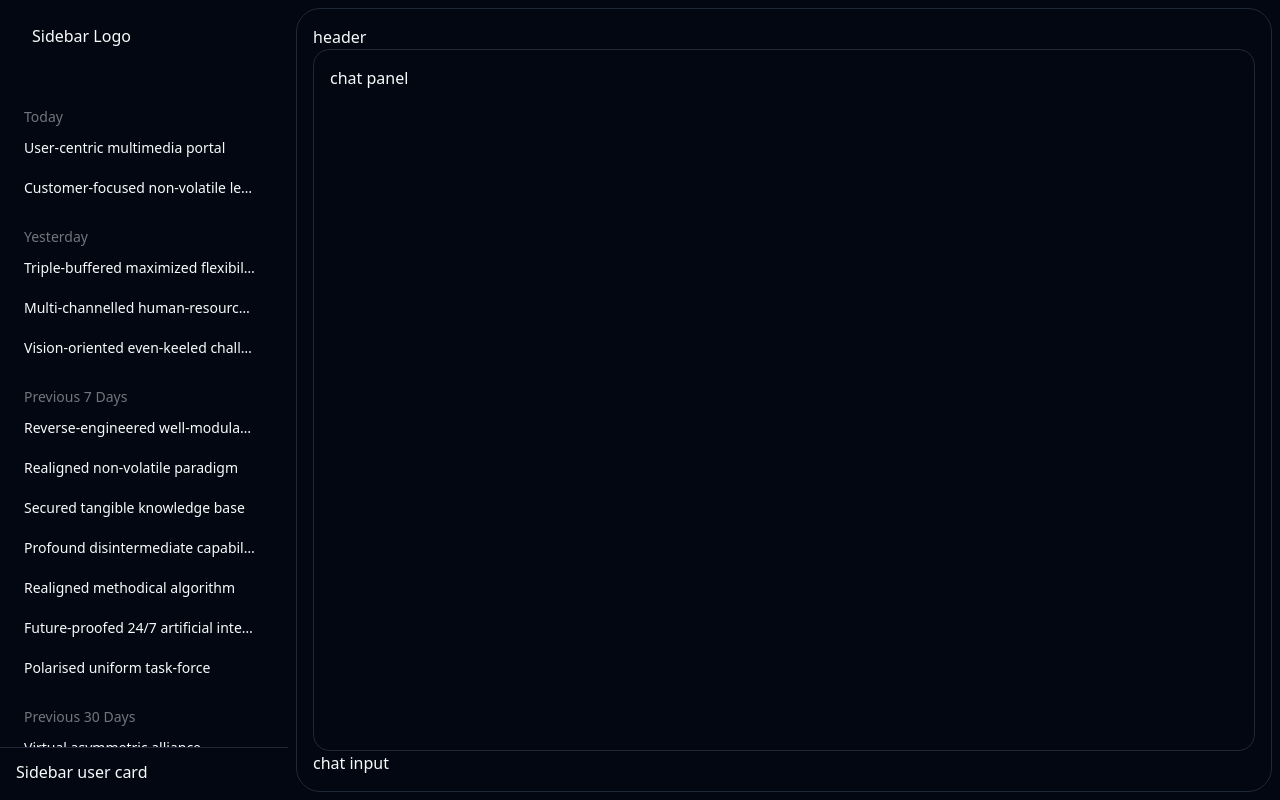
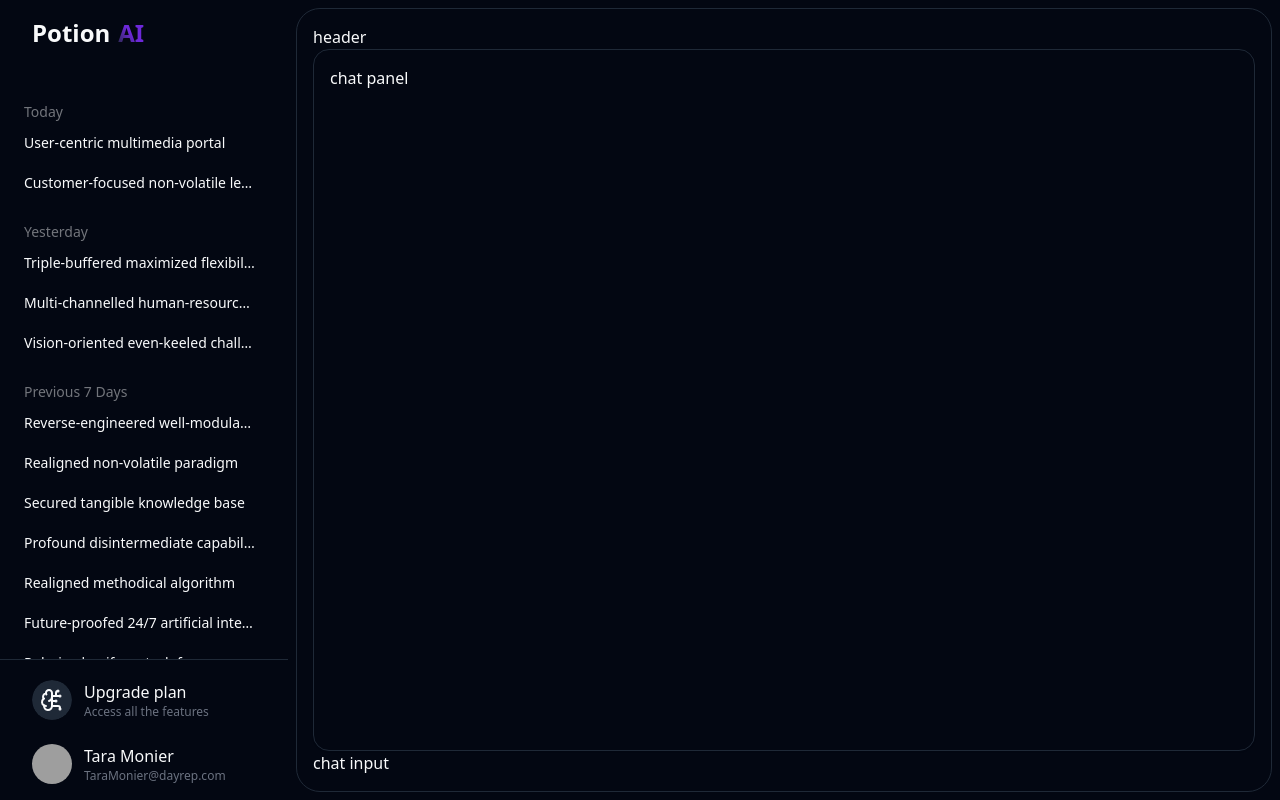
Before and after one commit to hessamkhoobkar/potion-react, a React (Vite) app: page / in a window 1280 px wide. Built offline with nearby package versions, Linux system fonts and the light colour scheme; grey boxes are pictures that could not be loaded.

Commit message:
init base account section

```diff
--- a/package.json
+++ b/package.json
@@ -11,6 +11,8 @@
     "tailwind": "npx prettier --write ."
   },
   "dependencies": {
+    "@radix-ui/react-avatar": "^1.0.4",
+    "@radix-ui/react-dialog": "^1.0.5",
     "@radix-ui/react-dropdown-menu": "^2.0.6",
     "@radix-ui/react-slot": "^1.0.2",
     "class-variance-authority": "^0.7.0",
--- a/src/components/app/Sidebar.tsx
+++ b/src/components/app/Sidebar.tsx
@@ -1,15 +1,19 @@
+import AccountSection from './sidebar/AccountSection';
 import ChatHistory from './sidebar/ChatHistory';
 
 export default function Sidebar() {
   return (
     <div className="z-10 flex h-dvh w-72 flex-col overflow-hidden">
       <div className="flex h-24 w-full items-center justify-start p-4 ps-8">
-        <span>Sidebar Logo</span>
+        <span className="text-2xl font-black">
+          <span>Potion</span>
+          <span className="ms-2 inline-block bg-gradient-to-tr from-secondary via-primary to-primary bg-clip-text text-transparent">
+            AI
+          </span>
+        </span>
       </div>
       <ChatHistory />
-      <div className="w-full flex-col border-t p-4 pe-2 pt-3">
-        <span>Sidebar user card</span>
-      </div>
+      <AccountSection />
     </div>
   );
 }
--- /dev/null
+++ b/src/components/app/sidebar/AccountSection.tsx
@@ -0,0 +1,110 @@
+import { Avatar, AvatarFallback, AvatarImage } from '@/components/ui/avatar';
+import { Button } from '@/components/ui/button';
+import {
+  DropdownMenu,
+  DropdownMenuTrigger,
+  DropdownMenuContent,
+  DropdownMenuItem,
+  DropdownMenuShortcut,
+  DropdownMenuSeparator,
+} from '@/components/ui/dropdown-menu';
+import {
+  Dialog,
+  DialogContent,
+  DialogDescription,
+  DialogFooter,
+  DialogHeader,
+  DialogTitle,
+  DialogTrigger,
+} from '@/components/ui/dialog';
+
+import { BrainCircuit, LogOut } from 'lucide-react';
+
+export default function AccountSection() {
+  return (
+    <div className="flex w-full flex-col gap-2 border-t p-2 ps-4 pt-3">
+      <Dialog>
+        <DialogTrigger asChild>
+          <Button
+            className="h-auto w-full justify-start gap-3 px-4 py-2 focus-visible:ring-accent"
+            variant="ghost"
+          >
+            <Avatar>
+              <AvatarImage src="/" alt="Tara Monier" />
+              <AvatarFallback>
+                <BrainCircuit className="h-6 w-6" />
+              </AvatarFallback>
+            </Avatar>
+            <div className="flex flex-col items-start justify-start">
+              <span className="text-base">Upgrade plan</span>
+              <span className="text-xs text-gray-500">
+                Access all the features
+              </span>
+            </div>
+          </Button>
+        </DialogTrigger>
+        <DialogContent className="sm:max-w-[425px]">
+          <DialogHeader>
+            <DialogTitle>Edit profile</DialogTitle>
+            <DialogDescription>
+              Make changes to your profile here. Click save when you're done.
+            </DialogDescription>
+          </DialogHeader>
+          <div className="grid gap-4 py-4">
+            Lorem ipsum dolor sit amet consectetur adipisicing elit. Soluta
+            minima sunt nemo nesciunt facilis assumenda? Consequatur, aliquid
+            minima. Qui deserunt itaque possimus fugit iste enim non, dicta
+            beatae vel iusto.
+          </div>
+          <DialogFooter>
+            <Button type="submit">Save changes</Button>
+          </DialogFooter>
+        </DialogContent>
+      </Dialog>
+
+      {/* User button and dropdown */}
+      <DropdownMenu>
+        <DropdownMenuTrigger asChild>
+          <Button
+            className="h-auto w-full justify-start gap-3 px-4 py-2 focus-visible:ring-accent"
+            variant="ghost"
+          >
+            <Avatar>
+              <AvatarImage
+                src="https://github.com/shadcn.png"
+                alt="Tara Monier"
+              />
+              <AvatarFallback>TM</AvatarFallback>
+            </Avatar>
+            <div className="flex flex-col items-start justify-start">
+              <span className="text-base">Tara Monier</span>
+              <span className="text-xs text-gray-500">
+                TaraMonier@dayrep.com
+              </span>
+            </div>
+          </Button>
+        </DropdownMenuTrigger>
+        <DropdownMenuContent className="w-72">
+          <DropdownMenuItem>
+            <LogOut className="mr-2 h-4 w-4" />
+            <span>GitHub</span>
+          </DropdownMenuItem>
+          <DropdownMenuItem>
+            <LogOut className="mr-2 h-4 w-4" />
+            <span>Support</span>
+          </DropdownMenuItem>
+          <DropdownMenuItem>
+            <LogOut className="mr-2 h-4 w-4" />
+            <span>API</span>
+          </DropdownMenuItem>
+          <DropdownMenuSeparator />
+          <DropdownMenuItem>
+            <LogOut className="mr-2 h-4 w-4" />
+            <span>Log out</span>
+            <DropdownMenuShortcut>⇧⌘Q</DropdownMenuShortcut>
+          </DropdownMenuItem>
+        </DropdownMenuContent>
+      </DropdownMenu>
+    </div>
+  );
+}
--- /dev/null
+++ b/src/components/ui/avatar.tsx
@@ -0,0 +1,50 @@
+"use client"
+
+import * as React from "react"
+import * as AvatarPrimitive from "@radix-ui/react-avatar"
+
+import { cn } from "@/utils"
+
+const Avatar = React.forwardRef<
+  React.ElementRef<typeof AvatarPrimitive.Root>,
+  React.ComponentPropsWithoutRef<typeof AvatarPrimitive.Root>
+>(({ className, ...props }, ref) => (
+  <AvatarPrimitive.Root
+    ref={ref}
+    className={cn(
+      "relative flex h-10 w-10 shrink-0 overflow-hidden rounded-full",
+      className
+    )}
+    {...props}
+  />
+))
+Avatar.displayName = AvatarPrimitive.Root.displayName
+
+const AvatarImage = React.forwardRef<
+  React.ElementRef<typeof AvatarPrimitive.Image>,
+  React.ComponentPropsWithoutRef<typeof AvatarPrimitive.Image>
+>(({ className, ...props }, ref) => (
+  <AvatarPrimitive.Image
+    ref={ref}
+    className={cn("aspect-square h-full w-full", className)}
+    {...props}
+  />
+))
+AvatarImage.displayName = AvatarPrimitive.Image.displayName
+
+const AvatarFallback = React.forwardRef<
+  React.ElementRef<typeof AvatarPrimitive.Fallback>,
+  React.ComponentPropsWithoutRef<typeof AvatarPrimitive.Fallback>
+>(({ className, ...props }, ref) => (
+  <AvatarPrimitive.Fallback
+    ref={ref}
+    className={cn(
+      "flex h-full w-full items-center justify-center rounded-full bg-muted",
+      className
+    )}
+    {...props}
+  />
+))
+AvatarFallback.displayName = AvatarPrimitive.Fallback.displayName
+
+export { Avatar, AvatarImage, AvatarFallback }
--- /dev/null
+++ b/src/components/ui/dialog.tsx
@@ -0,0 +1,122 @@
+"use client"
+
+import * as React from "react"
+import * as DialogPrimitive from "@radix-ui/react-dialog"
+import { X } from "lucide-react"
+
+import { cn } from "@/utils"
+
+const Dialog = DialogPrimitive.Root
+
+const DialogTrigger = DialogPrimitive.Trigger
+
+const DialogPortal = DialogPrimitive.Portal
+
+const DialogClose = DialogPrimitive.Close
+
+const DialogOverlay = React.forwardRef<
+  React.ElementRef<typeof DialogPrimitive.Overlay>,
+  React.ComponentPropsWithoutRef<typeof DialogPrimitive.Overlay>
+>(({ className, ...props }, ref) => (
+  <DialogPrimitive.Overlay
+    ref={ref}
+    className={cn(
+      "fixed inset-0 z-50 bg-black/80  data-[state=open]:animate-in data-[state=closed]:animate-out data-[state=closed]:fade-out-0 data-[state=open]:fade-in-0",
+      className
+    )}
+    {...props}
+  />
+))
+DialogOverlay.displayName = DialogPrimitive.Overlay.displayName
+
+const DialogContent = React.forwardRef<
+  React.ElementRef<typeof DialogPrimitive.Content>,
+  React.ComponentPropsWithoutRef<typeof DialogPrimitive.Content>
+>(({ className, children, ...props }, ref) => (
+  <DialogPortal>
+    <DialogOverlay />
+    <DialogPrimitive.Content
+      ref={ref}
+      className={cn(
+        "fixed left-[50%] top-[50%] z-50 grid w-full max-w-lg translate-x-[-50%] translate-y-[-50%] gap-4 border bg-background p-6 shadow-lg duration-200 data-[state=open]:animate-in data-[state=closed]:animate-out data-[state=closed]:fade-out-0 data-[state=open]:fade-in-0 data-[state=closed]:zoom-out-95 data-[state=open]:zoom-in-95 data-[state=closed]:slide-out-to-left-1/2 data-[state=closed]:slide-out-to-top-[48%] data-[state=open]:slide-in-from-left-1/2 data-[state=open]:slide-in-from-top-[48%] sm:rounded-lg",
+        className
+      )}
+      {...props}
+    >
+      {children}
+      <DialogPrimitive.Close className="absolute right-4 top-4 rounded-sm opacity-70 ring-offset-background transition-opacity hover:opacity-100 focus:outline-none focus:ring-2 focus:ring-ring focus:ring-offset-2 disabled:pointer-events-none data-[state=open]:bg-accent data-[state=open]:text-muted-foreground">
+        <X className="h-4 w-4" />
+        <span className="sr-only">Close</span>
+      </DialogPrimitive.Close>
+    </DialogPrimitive.Content>
+  </DialogPortal>
+))
+DialogContent.displayName = DialogPrimitive.Content.displayName
+
+const DialogHeader = ({
+  className,
+  ...props
+}: React.HTMLAttributes<HTMLDivElement>) => (
+  <div
+    className={cn(
+      "flex flex-col space-y-1.5 text-center sm:text-left",
+      className
+    )}
+    {...props}
+  />
+)
+DialogHeader.displayName = "DialogHeader"
+
+const DialogFooter = ({
+  className,
+  ...props
+}: React.HTMLAttributes<HTMLDivElement>) => (
+  <div
+    className={cn(
+      "flex flex-col-reverse sm:flex-row sm:justify-end sm:space-x-2",
+      className
+    )}
+    {...props}
+  />
+)
+DialogFooter.displayName = "DialogFooter"
+
+const DialogTitle = React.forwardRef<
+  React.ElementRef<typeof DialogPrimitive.Title>,
+  React.ComponentPropsWithoutRef<typeof DialogPrimitive.Title>
+>(({ className, ...props }, ref) => (
+  <DialogPrimitive.Title
+    ref={ref}
+    className={cn(
+      "text-lg font-semibold leading-none tracking-tight",
+      className
+    )}
+    {...props}
+  />
+))
+DialogTitle.displayName = DialogPrimitive.Title.displayName
+
+const DialogDescription = React.forwardRef<
+  React.ElementRef<typeof DialogPrimitive.Description>,
+  React.ComponentPropsWithoutRef<typeof DialogPrimitive.Description>
+>(({ className, ...props }, ref) => (
+  <DialogPrimitive.Description
+    ref={ref}
+    className={cn("text-sm text-muted-foreground", className)}
+    {...props}
+  />
+))
+DialogDescription.displayName = DialogPrimitive.Description.displayName
+
+export {
+  Dialog,
+  DialogPortal,
+  DialogOverlay,
+  DialogClose,
+  DialogTrigger,
+  DialogContent,
+  DialogHeader,
+  DialogFooter,
+  DialogTitle,
+  DialogDescription,
+}
```
Also changed, not shown: 1 other file (tests, documents, lock files or other folders).
